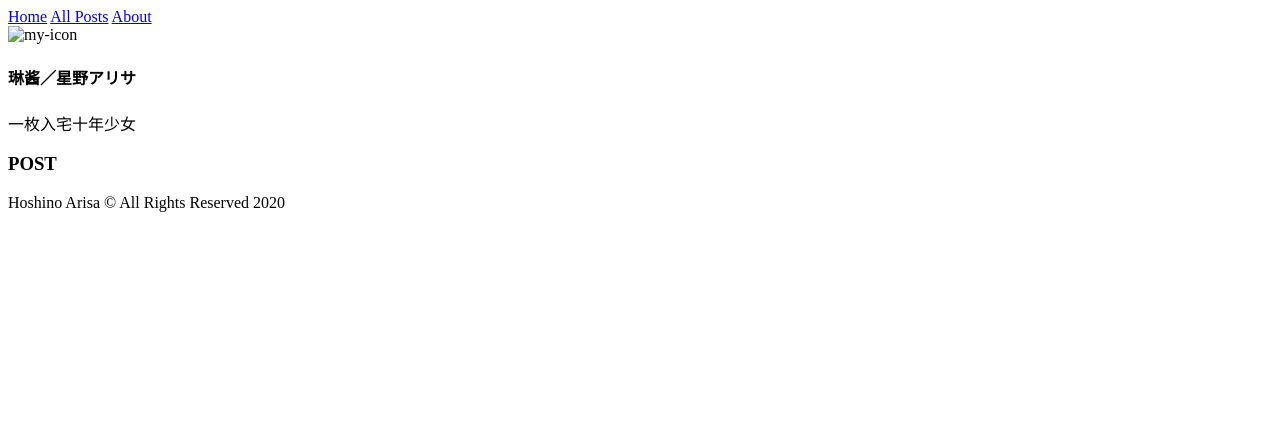
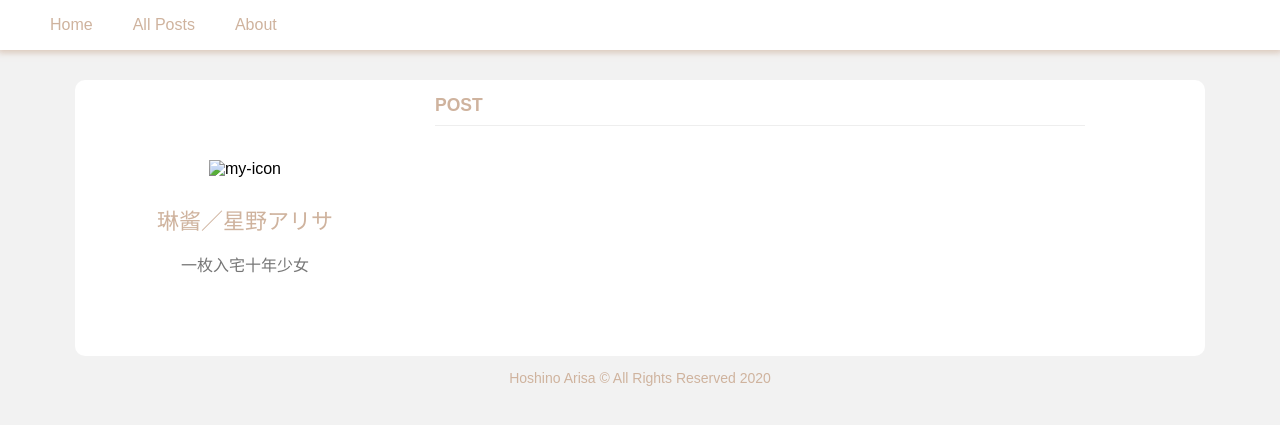
Before and after one commit to IrisChan-03/IrisChan-03.github.io, a Jekyll site: the page built from posts-list/index.html, in a window 1280 px wide. Shown: the top 425 px of the page. Built offline with Jekyll 4.4.1, drawn with Linux system fonts in a browser that asks for light colours; nearby versions of some CDN libraries.

Commit message:
Update head.html

```diff
--- a/_includes/head.html
+++ b/_includes/head.html
@@ -1,5 +1,5 @@
 <meta charset="UTF-8">
 <meta name="viewport" content="width=device-width, initial-scale=1.0">
 <link href="https://use.fontawesome.com/releases/v5.6.1/css/all.css" rel="stylesheet">
-<link href="assets/css/style.css" rel="stylesheet">
+<link href="../assets/css/style.css" rel="stylesheet">
 <title>Starla House</title>
```
